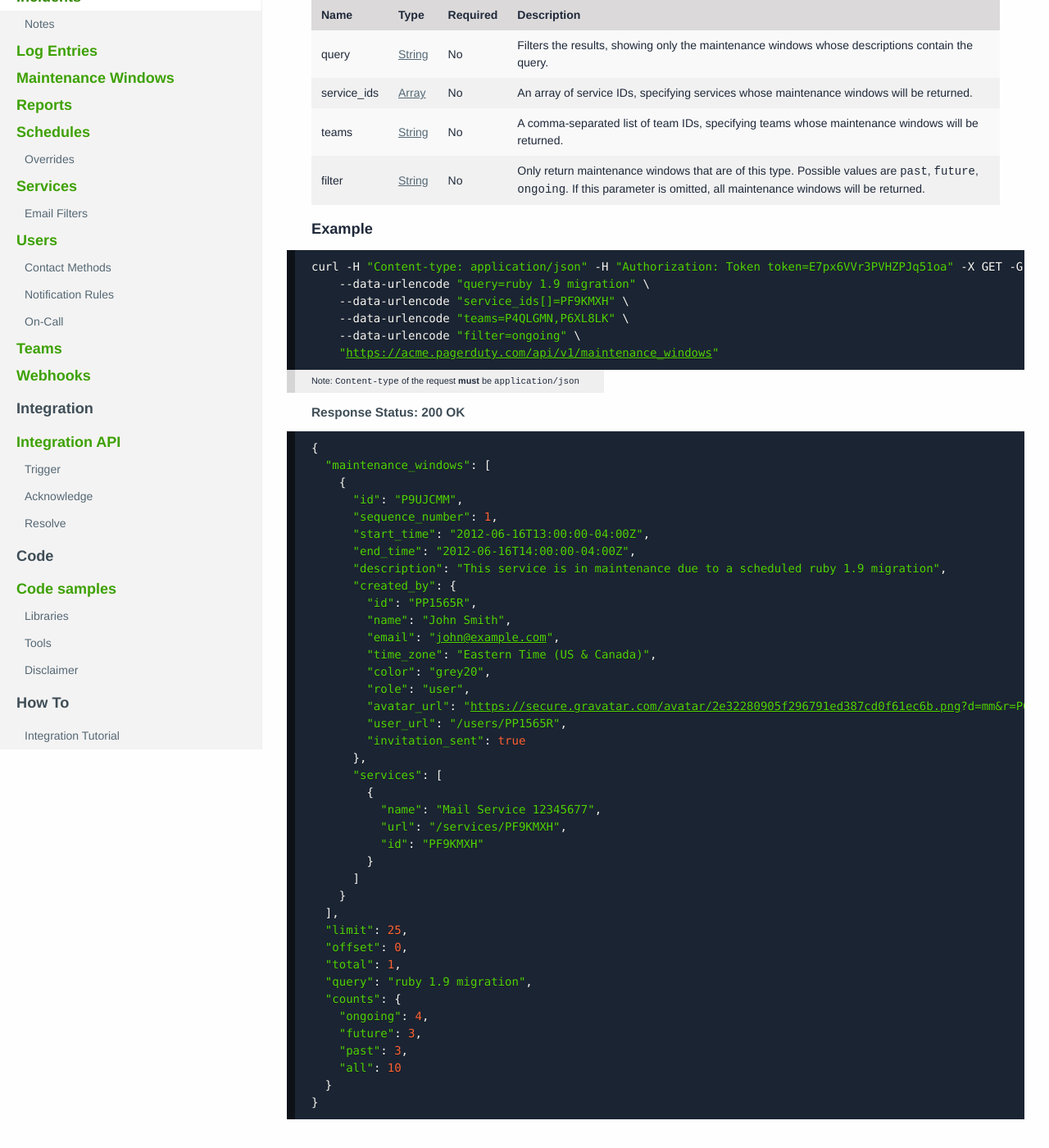
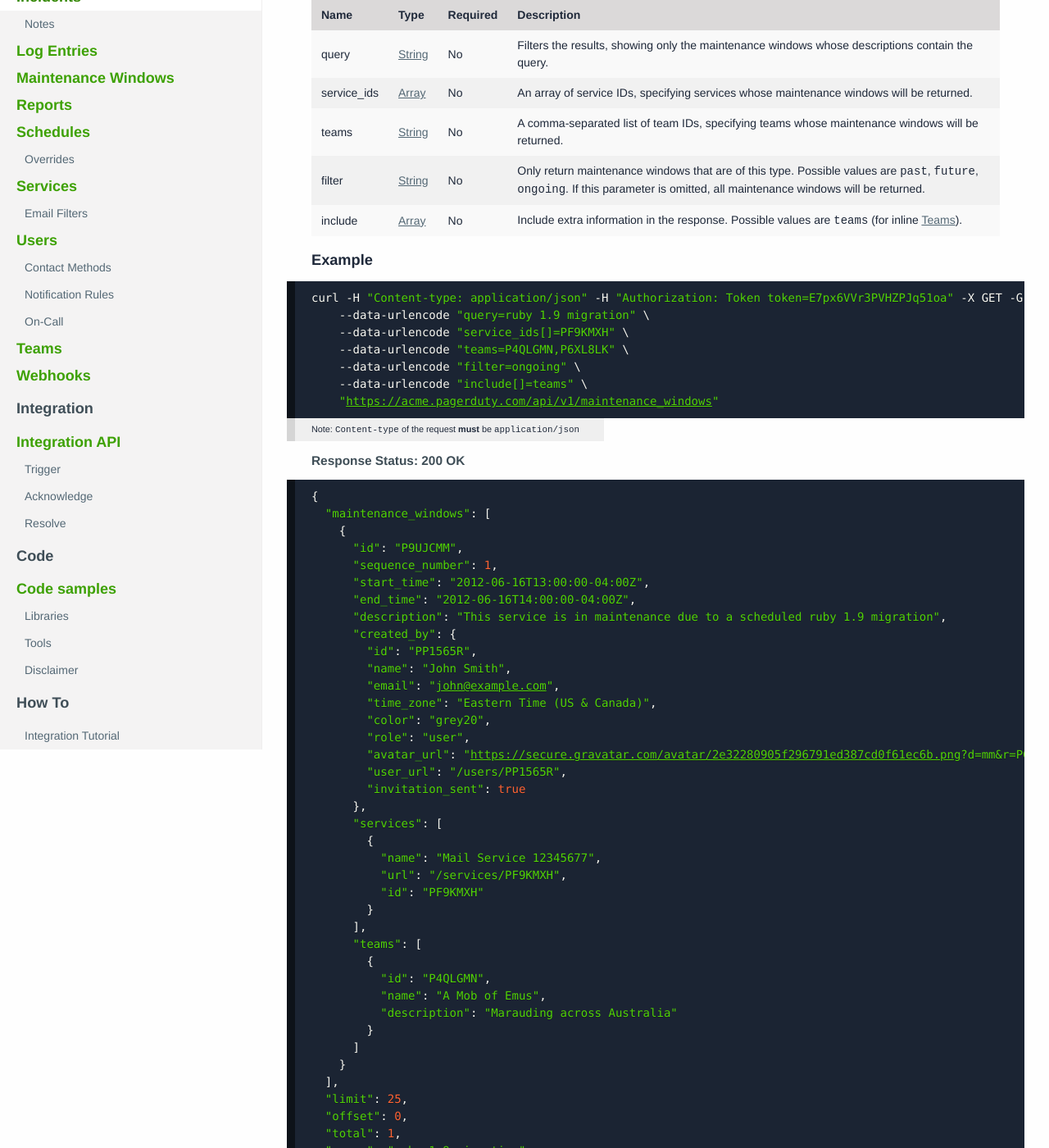
Before and after one commit to h4dz/devdocs, a Jekyll site: the page built from source/documentation/rest/maintenance_windows/list.html, in a window 1280 px wide and 1400 px high, scrolled down 425 px. Shown: the whole window at 82% size. Built offline with Jekyll 4.4.1, drawn with Linux system fonts in a browser that asks for light colours; some web fonts are replaced.

Commit message:
Added include[]=teams and examples to maintenance_windows#list
[IN-169]

```diff
--- a/source/documentation/rest/maintenance_windows/list.html
+++ b/source/documentation/rest/maintenance_windows/list.html
@@ -114,6 +114,20 @@ GET https://<span class="base_url contenteditable persist" contenteditable="true
             Only return maintenance windows that are of this type. Possible values are <code>past</code>, <code>future</code>, <code>ongoing</code>. If this parameter is omitted, all maintenance windows will be returned.
           </td>
         </tr>
+        <tr>
+          <td>
+            include
+          </td>
+          <td>
+            <a href="/documentation/rest/types#array">Array</a>
+          </td>
+          <td>
+            No
+          </td>
+          <td>
+            Include extra information in the response. Possible values are <code>teams</code> (for inline <a href="/documentation/rest/teams/">Teams</a>).
+          </td>
+        </tr>
       </tbody>
     </table>
   </div>
@@ -126,6 +140,7 @@ GET https://<span class="base_url contenteditable persist" contenteditable="true
     --data-urlencode "service_ids[]=<span class='curl_params-service_ids contenteditable' contenteditable='true'>PF9KMXH</span>" \
     --data-urlencode "teams=<span class='curl_params-teams contenteditable' contenteditable='true'>P4QLGMN,P6XL8LK</span>" \
     --data-urlencode "filter=<span class='curl_params-filter contenteditable' contenteditable='true'>ongoing</span>" \
+    --data-urlencode "include[]=<span class='curl_params-include contenteditable' contenteditable='true'>teams</span>" \
     "https://<span class="base_url contenteditable persist" contenteditable="true">acme</span>.pagerduty.com/api/v1/maintenance_windows"</code>
 </pre>
   <p class="content-type-warning clearfix">
@@ -162,6 +177,13 @@ GET https://<span class="base_url contenteditable persist" contenteditable="true
           "url": "/services/PF9KMXH",
           "id": "PF9KMXH"
         }
+      ],
+      "teams": [
+        {
+          "id": "P4QLGMN",
+          "name": "A Mob of Emus",
+          "description": "Marauding across Australia"
+        }
       ]
     }
   ],
```
